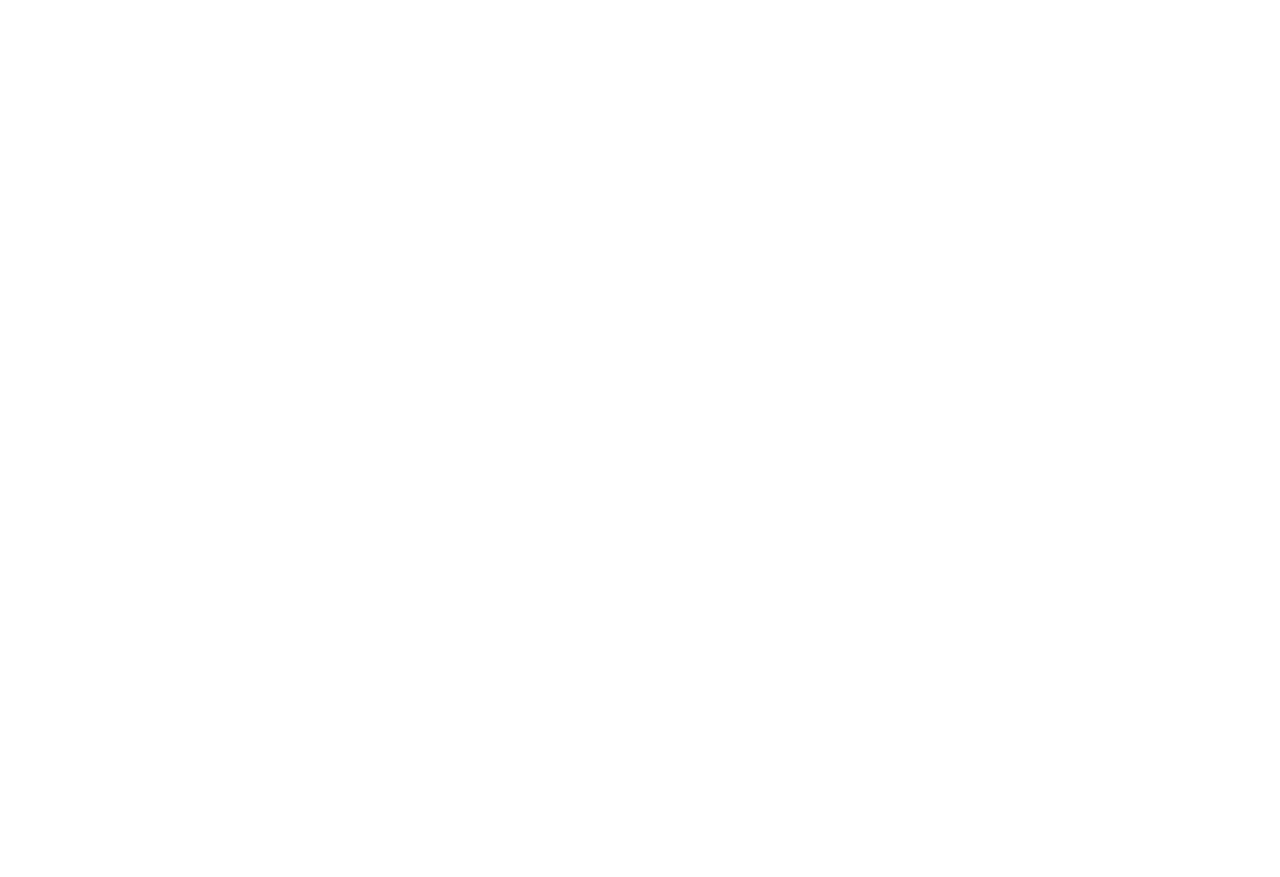
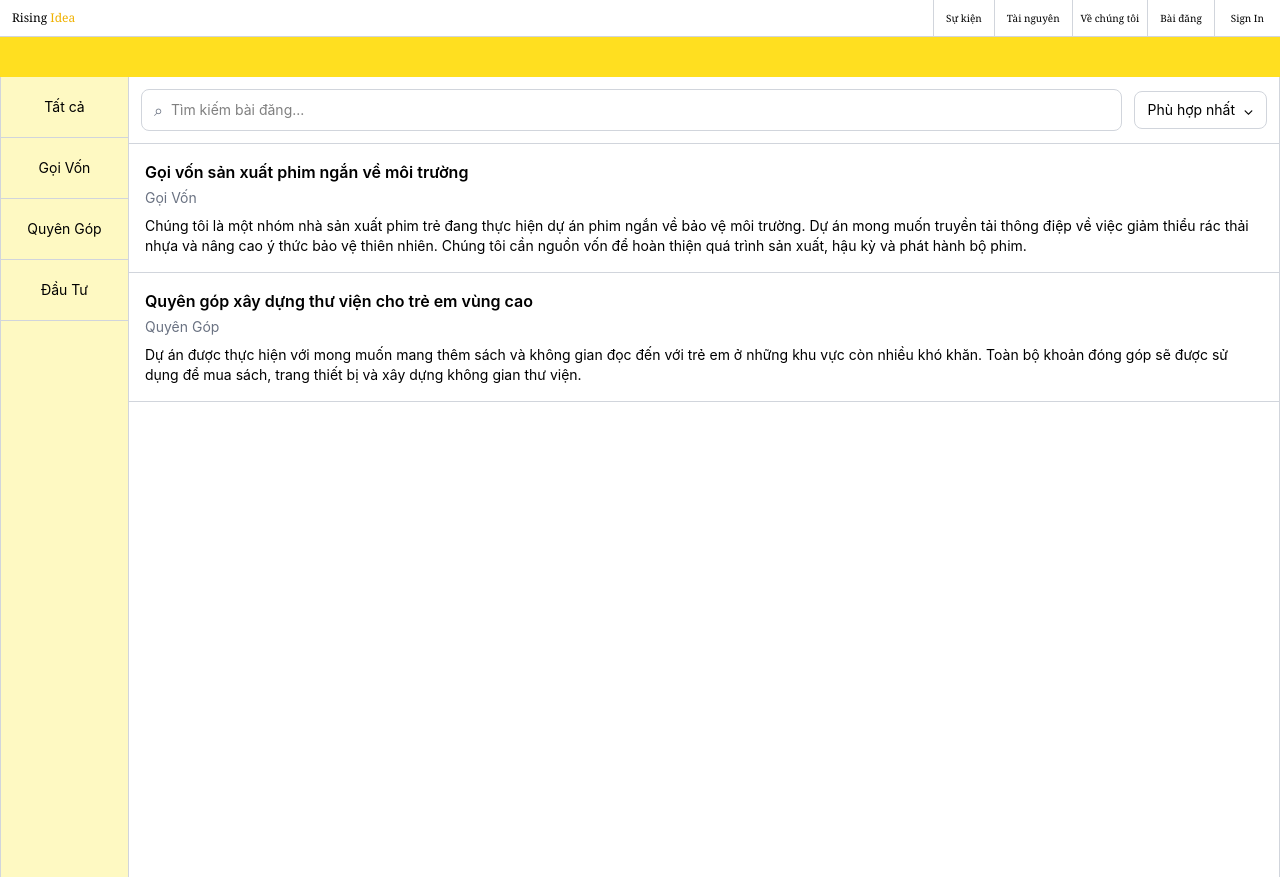
Before and after one commit to KLTN-12-2026/Nhom14, a React app in the folder frontend/: page /xem-bai-dang in a window 1280 px wide. Before the commit this address had no page. Before the commit the page ends 800 px from the top, so only its background shows below. Built offline with nearby package versions, Linux system fonts and the light colour scheme; the HTML template or start-up script is replaced by a standard one; a web font is replaced by a local one.

Commit message:
Them trang XemBaiDang + View/PostDemo components; viet lai ChiTietBaiDang voi demo data; day muy bien den /xem-bai-dang and route

```diff
--- a/frontend/src/components/Navbar/Navbar.jsx
+++ b/frontend/src/components/Navbar/Navbar.jsx
@@ -40,7 +40,7 @@ const Navbar = () => {
             Về chúng tôi
           </Link>
 
-          <Link to="/" className={itemClass}>
+          <Link to="/xem-bai-dang" className={itemClass}>
             Bài đăng
           </Link>
 
--- /dev/null
+++ b/frontend/src/components/View/ViewCard.jsx
@@ -0,0 +1,24 @@
+import { Link } from "react-router-dom";
+
+const ViewCard = ({ post }) => {
+  return (
+    <Link
+      to={`/bai-dang/${post._id}`}
+      className="block border-b border-gray-300 p-4 hover:bg-gray-50"
+    >
+      <h3 className="font-semibold">
+        {post.tieu_de}
+      </h3>
+
+      <p className="mt-1 text-sm text-gray-500">
+        {post.loai_bai_dang}
+      </p>
+
+      <p className="mt-2 text-sm">
+        {post.noi_dung}
+      </p>
+    </Link>
+  );
+};
+
+export default ViewCard;
--- /dev/null
+++ b/frontend/src/components/View/ViewList.jsx
@@ -0,0 +1,14 @@
+import { posts } from "../../data/PostDemo/posts";
+import ViewCard from "./ViewCard";
+
+const ViewList = () => {
+  return (
+    <div>
+      {posts.map((post) => (
+        <ViewCard key={post._id} post={post} />
+      ))}
+    </div>
+  );
+};
+
+export default ViewList;
--- /dev/null
+++ b/frontend/src/components/View/ViewSidebar.jsx
@@ -0,0 +1,26 @@
+const categories = [
+  "Tất cả",
+  "Gọi Vốn",
+  "Quyên Góp",
+  "Đầu Tư",
+];
+
+const ViewSidebar = () => {
+  return (
+    <aside className="w-full border-r border-gray-300 bg-yellow-100 md:w-32">
+      <div className="flex flex-row md:flex-col">
+        {categories.map((category) => (
+          <button
+            key={category}
+            type="button"
+            className="flex-1 border-b border-gray-300 px-3 py-5 text-center text-sm transition-colors hover:bg-yellow-200"
+          >
+            {category}
+          </button>
+        ))}
+      </div>
+    </aside>
+  );
+};
+
+export default ViewSidebar;
--- /dev/null
+++ b/frontend/src/components/View/ViewToolbar.jsx
@@ -0,0 +1,70 @@
+import { useState } from "react";
+
+const ViewToolbar = () => {
+  const [showFilters, setShowFilters] = useState(false);
+  const [selectedFilter, setSelectedFilter] = useState("Phù hợp nhất");
+
+  return (
+    <div className="flex items-center justify-between gap-3 border-b border-gray-300 p-3">
+      {/* Thanh tìm kiếm */}
+      <div className="flex flex-1 items-center gap-2 rounded-lg border border-gray-300 px-3 py-2">
+        <span className="text-gray-500">⌕</span>
+
+        <input
+          type="text"
+          placeholder="Tìm kiếm bài đăng..."
+          className="w-full bg-transparent text-sm outline-none"
+        />
+      </div>
+
+      {/* Bộ lọc */}
+      <div className="relative">
+        <button
+          onClick={() => setShowFilters(!showFilters)}
+          className="flex items-center gap-2 rounded-lg border border-gray-300 px-3 py-2 text-sm hover:bg-gray-100"
+        >
+          <span>{selectedFilter}</span>
+          <span>⌄</span>
+        </button>
+
+        {showFilters && (
+          <div className="absolute right-0 top-full z-10 mt-2 w-52 rounded-lg border border-gray-200 bg-white p-2 shadow-lg">
+            <p className="px-2 py-1 text-xs font-semibold text-gray-500">
+              SẮP XẾP THEO
+            </p>
+
+            {["Phù hợp nhất", "Mới nhất"].map((filter) => (
+              <button
+                key={filter}
+                onClick={() => {
+                  setSelectedFilter(filter);
+                  setShowFilters(false);
+                }}
+                className={`w-full rounded-md px-3 py-2 text-left text-sm hover:bg-gray-100 ${
+                  selectedFilter === filter
+                    ? "bg-gray-100 font-semibold"
+                    : ""
+                }`}
+              >
+                {filter}
+              </button>
+            ))}
+
+            <div className="my-2 border-t border-gray-200" />
+
+            <label className="block px-2 py-1 text-xs font-semibold text-gray-500">
+              NGÀY ĐĂNG
+            </label>
+
+            <input
+              type="date"
+              className="w-full rounded-md border border-gray-300 px-2 py-2 text-sm outline-none"
+            />
+          </div>
+        )}
+      </div>
+    </div>
+  );
+};
+
+export default ViewToolbar;
--- /dev/null
+++ b/frontend/src/data/PostDemo/posts.js
@@ -0,0 +1,67 @@
+export const posts = [
+  {
+    _id: "post001",
+    loai_bai_dang: "Gọi Vốn",
+    tieu_de: "Gọi vốn sản xuất phim ngắn về môi trường",
+    noi_dung:
+      "Chúng tôi là một nhóm nhà sản xuất phim trẻ đang thực hiện dự án phim ngắn về bảo vệ môi trường. Dự án mong muốn truyền tải thông điệp về việc giảm thiểu rác thải nhựa và nâng cao ý thức bảo vệ thiên nhiên. Chúng tôi cần nguồn vốn để hoàn thiện quá trình sản xuất, hậu kỳ và phát hành bộ phim.",
+    trang_thai: "Đang diễn ra",
+    muc_tieu: 100000000,
+    don_vi_tien_te: "VND",
+    thoi_gian_bat_dau: "2026-10-01T00:00:00.000Z",
+    thoi_gian_ket_thuc: "2026-12-31T23:59:59.000Z",
+    id_nguoi_dang: "user001",
+    id_nguoi_duyet: "user002",
+    ngay_tao: "2026-09-25T08:00:00.000Z",
+    ngay_cap_nhat: "2026-10-20T08:00:00.000Z",
+
+    // Dữ liệu demo bổ sung
+    ten_nguoi_dang: "Nguyễn Văn A",
+    so_tien_da_gop: 75000000,
+
+    hinh_anh: [
+      {
+        _id: "image001",
+        duong_dan_hinh_anh:
+          "https://placehold.co/800x600/e5e7eb/9ca3af?text=Du+an+phim+ngan",
+        thu_tu_hien_thi: 1,
+      },
+      {
+        _id: "image002",
+        duong_dan_hinh_anh:
+          "https://placehold.co/800x600/dbeafe/64748b?text=Hau+truong+san+xuat",
+        thu_tu_hien_thi: 2,
+      },
+    ],
+  },
+
+  {
+    _id: "post002",
+    loai_bai_dang: "Quyên Góp",
+    tieu_de: "Quyên góp xây dựng thư viện cho trẻ em vùng cao",
+    noi_dung:
+      "Dự án được thực hiện với mong muốn mang thêm sách và không gian đọc đến với trẻ em ở những khu vực còn nhiều khó khăn. Toàn bộ khoản đóng góp sẽ được sử dụng để mua sách, trang thiết bị và xây dựng không gian thư viện.",
+    trang_thai: "Đang diễn ra",
+    muc_tieu: 50000000,
+    don_vi_tien_te: "VND",
+    thoi_gian_bat_dau: "2026-10-15T00:00:00.000Z",
+    thoi_gian_ket_thuc: "2027-01-15T23:59:59.000Z",
+    id_nguoi_dang: "user003",
+    id_nguoi_duyet: "user002",
+    ngay_tao: "2026-10-10T08:00:00.000Z",
+    ngay_cap_nhat: "2026-10-25T08:00:00.000Z",
+
+    // Dữ liệu demo bổ sung
+    ten_nguoi_dang: "Trần Thị B",
+    so_tien_da_gop: 20000000,
+
+    hinh_anh: [
+      {
+        _id: "image003",
+        duong_dan_hinh_anh:
+          "https://placehold.co/800x600/fef3c7/92400e?text=Thu+vien+vung+cao",
+        thu_tu_hien_thi: 1,
+      },
+    ],
+  },
+];
--- a/frontend/src/pages/Post/ChiTietBaiDang.jsx
+++ b/frontend/src/pages/Post/ChiTietBaiDang.jsx
@@ -1,196 +1,198 @@
-import { useState } from "react";
-import { Link, useParams } from "react-router-dom";
-import Button from "../../components/Button/Button";
-import HoTroModal from "../../components/Post/HoTroModal";
+
+import { useParams } from "react-router-dom";
+
 import Navbar from "../../components/Navbar/Navbar";
-import { getTypeOption } from "../../data/mockPosts";
-import { getPostById, tangTienHuyDong } from "../../services/postService";
-import { getUser } from "../../services/userService";
+import Hero from "../../components/Home/Hero";
+import ViewSidebar from "../../components/View/ViewSidebar";
 
-const VND = new Intl.NumberFormat("vi-VN", {
-  style: "currency",
-  currency: "VND",
-  maximumFractionDigits: 0,
-});
+import { posts } from "../../data/PostDemo/posts";
 
-const MOT_NGAY = 24 * 60 * 60 * 1000;
-
-// Trang chi tiết bài đăng — nơi diễn ra Góp vốn (US13) và Quyên góp (US14).
-// Bản FE đọc dữ liệu từ localStorage qua postService.
-function ChiTietBaiDang() {
+const ChiTietBaiDang = () => {
+  // Lấy ID bài đăng từ URL
   const { id } = useParams();
 
-  // Khởi tạo một lần (lazy initializer). Các useState phải đứng TRƯỚC
-  // early-return "không tìm thấy" để giữ đúng thứ tự hooks.
-  const [post, setPost] = useState(() => getPostById(id));
-  const [soDu, setSoDu] = useState(() => getUser().soDu);
-  const [now] = useState(() => Date.now());
-  const [modalMo, setModalMo] = useState(false);
+  // Tìm bài đăng tương ứng với ID
+  const baiDang = posts.find(
+    (item) => item._id === id
+  );
 
-  if (!post) {
+  // Kiểm tra bài đăng có tồn tại không
+  if (!baiDang) {
     return (
-      <div className="flex min-h-screen flex-col items-center justify-center gap-4 bg-gray-50 px-4 text-center">
-        <p className="text-5xl">🔍</p>
-        <h1 className="text-xl font-bold text-gray-900">
-          Không tìm thấy bài đăng
-        </h1>
-        <p className="text-sm text-gray-600">
-          Bài đăng có thể đã bị xóa hoặc địa chỉ không đúng.
-        </p>
-        <Link
-          to="/"
-          className="rounded-lg bg-yellow-400 px-5 py-2.5 font-bold text-gray-900 transition hover:bg-yellow-500"
-        >
-          Về trang chủ
-        </Link>
+      <div className="min-h-screen bg-white">
+        <Navbar />
+        <Hero />
+        <ViewSidebar />
+
+        <div className="p-10 text-center">
+          <h2 className="text-xl font-semibold">
+            Không tìm thấy bài đăng!
+          </h2>
+        </div>
       </div>
     );
   }
 
-  const typeOption = getTypeOption(post.type);
-  const nhan = typeOption.actionLabel;
+  // Lấy danh sách hình ảnh thuộc bài đăng
+  const danhSachHinhAnh = [...(baiDang.hinh_anh || [])].sort(
+  (a, b) => a.thu_tu_hien_thi - b.thu_tu_hien_thi
+);
 
-  const thoiHan = new Date(post.deadline).getTime();
-  const hetHan = thoiHan <= now;
-  const ngayConLai = Math.ceil((thoiHan - now) / MOT_NGAY);
-  const phanTram =
-    post.goal > 0
-      ? Math.min(100, Math.round(((post.raised || 0) / post.goal) * 100))
-      : 0;
+  // Tìm thông tin người đăng
+  const nguoiDang = baiDang.ten_nguoi_dang;
 
-  // Được gọi khi giao dịch trong modal thành công:
-  // cộng tiền huy động vào bài đăng + cập nhật số dư hiển thị.
-  const handleThanhCong = (soDuMoi, soTien) => {
-    const daCapNhat = tangTienHuyDong(post.id, soTien);
-    if (daCapNhat) {
-      setPost(daCapNhat);
-    }
-    setSoDu(soDuMoi);
-  };
+  // Tính phần trăm tiến độ
+  const tienDo = baiDang.muc_tieu
+    ? Math.min(
+        (baiDang.so_tien_da_gop / baiDang.muc_tieu) * 100,
+        100
+      )
+    : 0;
+
+  // Định dạng tiền tệ
+  const dinhDangTien = (soTien) =>
+    new Intl.NumberFormat("vi-VN").format(soTien ?? 0);
+
+  // Định dạng ngày tháng
+  const dinhDangNgay = (ngay) =>
+    new Date(ngay).toLocaleDateString("vi-VN");
 
   return (
-    <div className="min-h-screen bg-gray-50">
+    <div className="min-h-screen bg-white">
+      {/* Navbar */}
       <Navbar />
 
-      <div className="mx-auto max-w-7xl px-4 py-8 md:px-6">
-        {/* Thanh điều hướng */}
-        <nav className="mb-6 text-sm text-gray-500">
-          <Link to="/" className="transition hover:text-yellow-600">
-            Trang chủ
-          </Link>
-          <span className="mx-2">/</span>
-          <span className="font-semibold text-gray-800">
-            Chi tiết bài đăng
-          </span>
-        </nav>
+      {/* Thanh màu vàng */}
+      <div className="h-7 bg-yellow-400"></div>
 
-        <div className="grid items-start gap-8 lg:grid-cols-3">
-          {/* Nội dung chính của bài đăng */}
-          <article className="lg:col-span-2">
-            <img
-              src={post.image}
-              alt={post.title}
-              className="h-64 w-full rounded-2xl object-cover shadow-sm md:h-80"
-            />
+      <div className="flex min-h-[calc(100vh-68px)]">
+        {/* Sidebar */}
+        <aside className="w-28 shrink-0 border-r border-gray-400 bg-yellow-100">
+          {["Gọi Vốn", "Quyên Góp", "Đầu Tư"].map(
+            (loai) => (
+              <div
+                key={loai}
+                className={`border-b border-gray-400 px-2 py-5 text-center text-sm ${
+                  baiDang.loai_bai_dang === loai
+                    ? "bg-yellow-200"
+                    : ""
+                }`}
+              >
+                {loai}
+              </div>
+            )
+          )}
+        </aside>
 
-            <span
-              className={`mt-6 inline-block rounded-full px-3 py-1 text-xs font-bold ${typeOption.badgeClass}`}
-            >
-              {typeOption.label}
-            </span>
+        {/* Nội dung chi tiết bài đăng */}
+        <main className="min-w-0 flex-1 p-4">
+          <div className="mx-auto max-w-3xl border border-gray-400 p-5">
 
-            <h1 className="mt-3 text-2xl font-bold leading-snug text-gray-900 md:text-3xl">
-              {post.title}
-            </h1>
+            {/* Thông tin người đăng */}
+            <div className="mb-3 flex items-center gap-3">
+              <div className="flex h-12 w-12 items-center justify-center rounded-full bg-gray-200 text-2xl">
+                👤
+              </div>
 
-            <p className="mt-2 text-sm text-gray-500">
-              Đăng bởi{" "}
-              <span className="font-semibold text-gray-700">
-                {post.creator}
-              </span>
-              {" · "}
-              {new Date(post.createdAt).toLocaleDateString("vi-VN")}
-            </p>
+              <div>
+                <p className="font-medium">
+                  {nguoiDang || "Người dùng"}
+                </p>
 
-            <p className="mt-6 whitespace-pre-line text-base leading-7 text-gray-700">
-              {post.description}
-            </p>
-          </article>
+                <p className="text-xs text-gray-500">
+                  {dinhDangNgay(baiDang.ngay_tao)}
+                </p>
+              </div>
+            </div>
 
-          {/* Cột phải: tiến độ gây quỹ + nút hỗ trợ */}
-          <aside className="lg:sticky lg:top-6">
-            <div className="rounded-2xl border border-gray-200 bg-white p-6 shadow-sm">
-              <p className="text-3xl font-bold text-gray-900">
-                {VND.format(post.raised || 0)}
-              </p>
-              <p className="mt-1 text-sm text-gray-500">
-                mục tiêu {VND.format(post.goal)}
+            {/* Tiêu đề và nội dung */}
+            <div className="mb-4">
+              <h1 className="mb-2 text-xl font-semibold">
+                {baiDang.tieu_de}
+              </h1>
+
+              <p className="mb-2 text-sm text-gray-600">
+                {baiDang.loai_bai_dang} ·{" "}
+                {baiDang.trang_thai}
               </p>
 
-              <div className="mt-4 h-2 w-full overflow-hidden rounded-full bg-gray-100">
+              <p className="whitespace-pre-line text-sm leading-relaxed">
+                {baiDang.noi_dung}
+              </p>
+            </div>
+
+            {/* Danh sách hình ảnh */}
+            <div className="mb-5 space-y-3">
+              {danhSachHinhAnh.map((hinhAnh) => (
+                <img
+                  key={hinhAnh._id}
+                  src={hinhAnh.duong_dan_hinh_anh}
+                  alt={baiDang.tieu_de}
+                  className="max-h-112.5 w-full object-contain"
+                />
+              ))}
+            </div>
+
+            {/* Thông tin mục tiêu và tiến độ */}
+            <div className="px-3 py-2">
+              <div className="mb-2 flex flex-wrap justify-between gap-2 text-sm">
+                <span>
+                  {dinhDangTien(baiDang.so_tien_da_gop)}{" "}
+                  {baiDang.don_vi_tien_te}
+                </span>
+
+                <span>
+                  {dinhDangTien(baiDang.muc_tieu)}{" "}
+                  {baiDang.don_vi_tien_te}
+                </span>
+              </div>
+
+              {/* Thanh tiến độ */}
+              <div className="h-5 overflow-hidden rounded-full bg-gray-300">
                 <div
-                  className="h-full rounded-full bg-yellow-400"
-                  style={{ width: `${phanTram}%` }}
-                />
+                  className="flex h-full items-center justify-end rounded-full bg-green-500 pr-1 text-[10px] text-white"
+                  style={{
+                    width: `${tienDo}%`,
+                  }}
+                >
+                  {Math.round(tienDo)}%
+                </div>
               </div>
-              <p className="mt-2 text-sm font-semibold text-gray-700">
-                {phanTram}% hoàn thành
-              </p>
 
-              <dl className="mt-5 space-y-3 border-t border-gray-100 pt-5 text-sm">
-                <div className="flex items-center justify-between gap-4">
-                  <dt className="text-gray-500">Hạn gây quỹ</dt>
-                  <dd className="font-semibold text-gray-800">
-                    {new Date(post.deadline).toLocaleDateString("vi-VN")}
-                  </dd>
-                </div>
-                <div className="flex items-center justify-between gap-4">
-                  <dt className="text-gray-500">Thời gian</dt>
-                  <dd
-                    className={`font-semibold ${
-                      hetHan ? "text-red-600" : "text-gray-800"
-                    }`}
-                  >
-                    {hetHan ? "Đã hết hạn" : `Còn ${ngayConLai} ngày`}
-                  </dd>
-                </div>
-                <div className="flex items-center justify-between gap-4">
-                  <dt className="text-gray-500">Số dư của bạn</dt>
-                  <dd className="font-semibold text-yellow-700">
-                    {VND.format(soDu)}
-                  </dd>
-                </div>
-              </dl>
+              {/* Thời gian bắt đầu và kết thúc */}
+              <div className="mt-4 flex flex-wrap justify-between gap-2 text-xs text-gray-500">
+                <span>
+                  Bắt đầu:{" "}
+                  {dinhDangNgay(
+                    baiDang.thoi_gian_bat_dau
+                  )}
+                </span>
 
-              <Button
-                disabled={hetHan}
-                onClick={() => setModalMo(true)}
-                size="lg"
-                className="mt-6 w-full"
-              >
-                {hetHan ? "Đã hết hạn gây quỹ" : `${nhan} ngay`}
-              </Button>
+                <span>
+                  Kết thúc:{" "}
+                  {dinhDangNgay(
+                    baiDang.thoi_gian_ket_thuc
+                  )}
+                </span>
+              </div>
+            </div>
 
-              {hetHan && (
-                <p className="mt-2 text-center text-xs text-gray-500">
-                  Chiến dịch đã kết thúc, cảm ơn bạn đã quan tâm!
-                </p>
-              )}
+            {/* Nút góp vốn / quyên góp */}
+            <div className="mt-8 flex justify-center">
+              <button className="rounded-xl border border-yellow-600 bg-yellow-300 px-7 py-2 text-sm hover:bg-yellow-400">
+                {baiDang.loai_bai_dang === "Gọi Vốn"
+                  ? "Góp vốn"
+                  : baiDang.loai_bai_dang === "Quyên Góp"
+                    ? "Quyên góp"
+                    : "Đầu tư"}
+              </button>
             </div>
-          </aside>
-        </div>
+
+          </div>
+        </main>
       </div>
-
-      {modalMo && (
-        <HoTroModal
-          post={post}
-          soDu={soDu}
-          onClose={() => setModalMo(false)}
-          onSuccess={handleThanhCong}
-        />
-      )}
     </div>
   );
-}
+};
 
 export default ChiTietBaiDang;
--- /dev/null
+++ b/frontend/src/pages/Post/XemBaiDang.jsx
@@ -0,0 +1,41 @@
+import Navbar from "../../components/Navbar/Navbar";
+import Hero from "../../components/Home/Hero";
+
+import ViewSidebar from "../../components/View/ViewSidebar";
+import ViewToolbar from "../../components/View/ViewToolbar";
+import ViewList from "../../components/View/ViewList";
+
+const XemBaiDang = () => {
+  return (
+    <div className="min-h-screen bg-white">
+
+      {/* Navbar */}
+      <Navbar />
+
+      {/* Hero */}
+      <Hero />
+
+      {/* Main content */}
+      <main className="mx-auto flex w-full max-w-7xl flex-col border-x border-gray-300 md:min-h-screen md:flex-row">
+
+        {/* Sidebar */}
+        <ViewSidebar />
+
+        {/* Content */}
+        <section className="min-w-0 flex-1">
+
+          {/* Toolbar */}
+          <ViewToolbar />
+
+          {/* List */}
+          <ViewList />
+
+        </section>
+
+      </main>
+
+    </div>
+  );
+};
+
+export default XemBaiDang;
--- a/frontend/src/routes/AppRoutes.jsx
+++ b/frontend/src/routes/AppRoutes.jsx
@@ -11,6 +11,7 @@ import DuyetBaiDang from '../pages/Admin/DuyetBaiDang';
 import ChiTietBaiDang from '../pages/Post/ChiTietBaiDang';
 import ProtectedRoute from './ProtectedRoute';
 import AdminRoute from './AdminRoute';
+import XemBaiDang from '../pages/Post/XemBaiDang';
 
 export default function AppRoutes() {
   return (
@@ -21,6 +22,7 @@ export default function AppRoutes() {
         <Route path="/dang-ky" element={<DangKy />} />
         <Route path="/dang-nhap" element={<DangNhap />} />
         <Route path="/bai-dang/:id" element={<ChiTietBaiDang />} />
+        <Route path="/xem-bai-dang" element={<XemBaiDang />} />
 
         {/* Cần đăng nhập */}
         <Route element={<ProtectedRoute />}>
```
